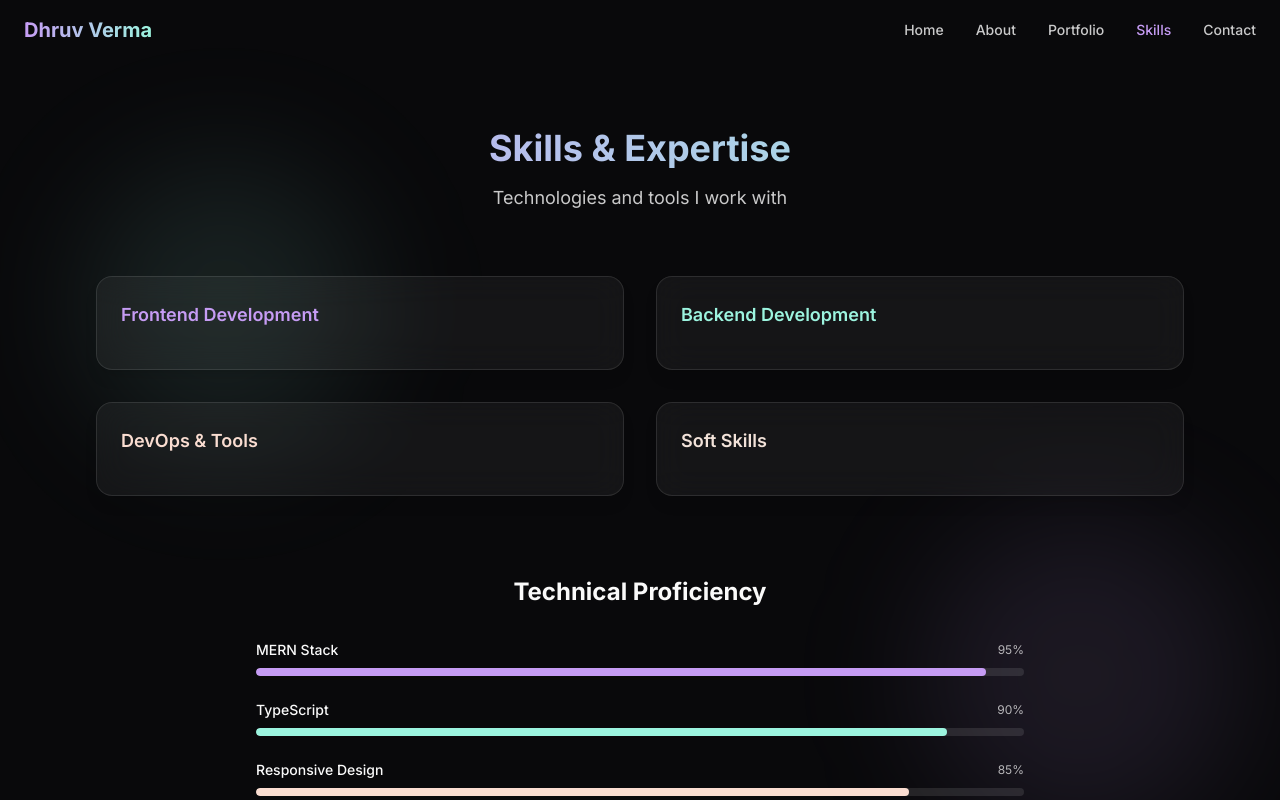
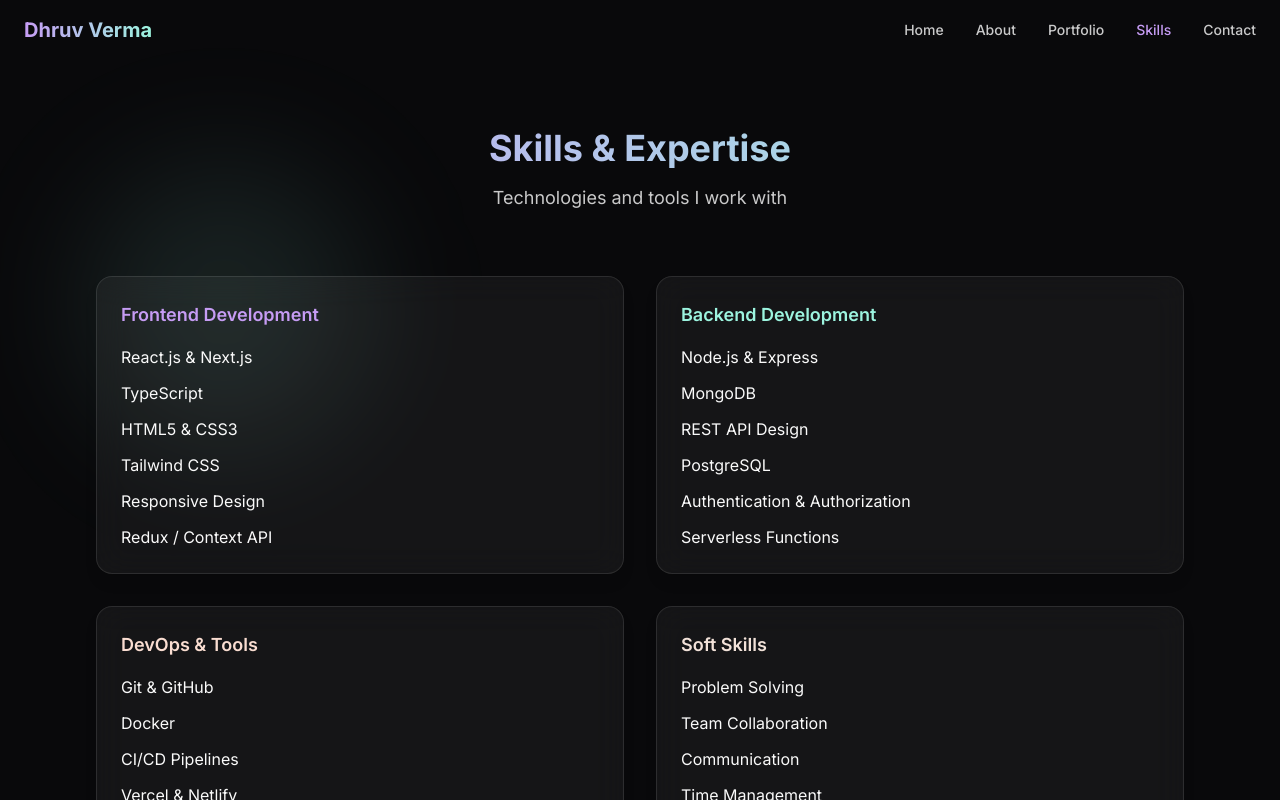
Before and after one commit to dvermagit/portfolio, a React (Vite) app: page /skills in a window 1280 px wide. Shown: the top 800 px of the page. Built offline with nearby package versions, Linux system fonts and the light colour scheme.

Commit message:
skillcard

```diff
--- a/src/components/SkillCard.tsx
+++ b/src/components/SkillCard.tsx
@@ -9,23 +9,38 @@ const SkillCard = ({
   title,
   skills,
   className,
-  accentColor = "#c69cf4"
+  accentColor = "#c69cf4",
 }: SkillCardProps) => {
-  return <div className={cn("glass-card p-6 hover:-translate-y-2 hover:border-white/20 transition-all duration-300", className)}>
-      <h3 className="text-lg font-semibold mb-4 inline-block" style={{
-      color: accentColor
-    }}>
+  return (
+    <div
+      className={cn(
+        "glass-card p-6 hover:-translate-y-2 hover:border-white/20 transition-all duration-300",
+        className
+      )}
+    >
+      <h3
+        className="text-lg font-semibold mb-4 inline-block"
+        style={{
+          color: accentColor,
+        }}
+      >
         <span className="relative">
           {title}
-          <span className="absolute -bottom-1 left-0 h-0.5 w-0 transition-all duration-300 group-hover:w-full" style={{
-          backgroundColor: accentColor,
-          opacity: 0.7
-        }}></span>
+          <span
+            className="absolute -bottom-1 left-0 h-0.5 w-0 transition-all duration-300 group-hover:w-full"
+            style={{
+              backgroundColor: accentColor,
+              opacity: 0.7,
+            }}
+          ></span>
         </span>
       </h3>
       <ul className="space-y-3">
-        {skills.map((skill, index) => {})}
+        {skills.map((skill, index) => (
+          <li key={index}>{skill}</li>
+        ))}
       </ul>
-    </div>;
+    </div>
+  );
 };
 export default SkillCard;
```
